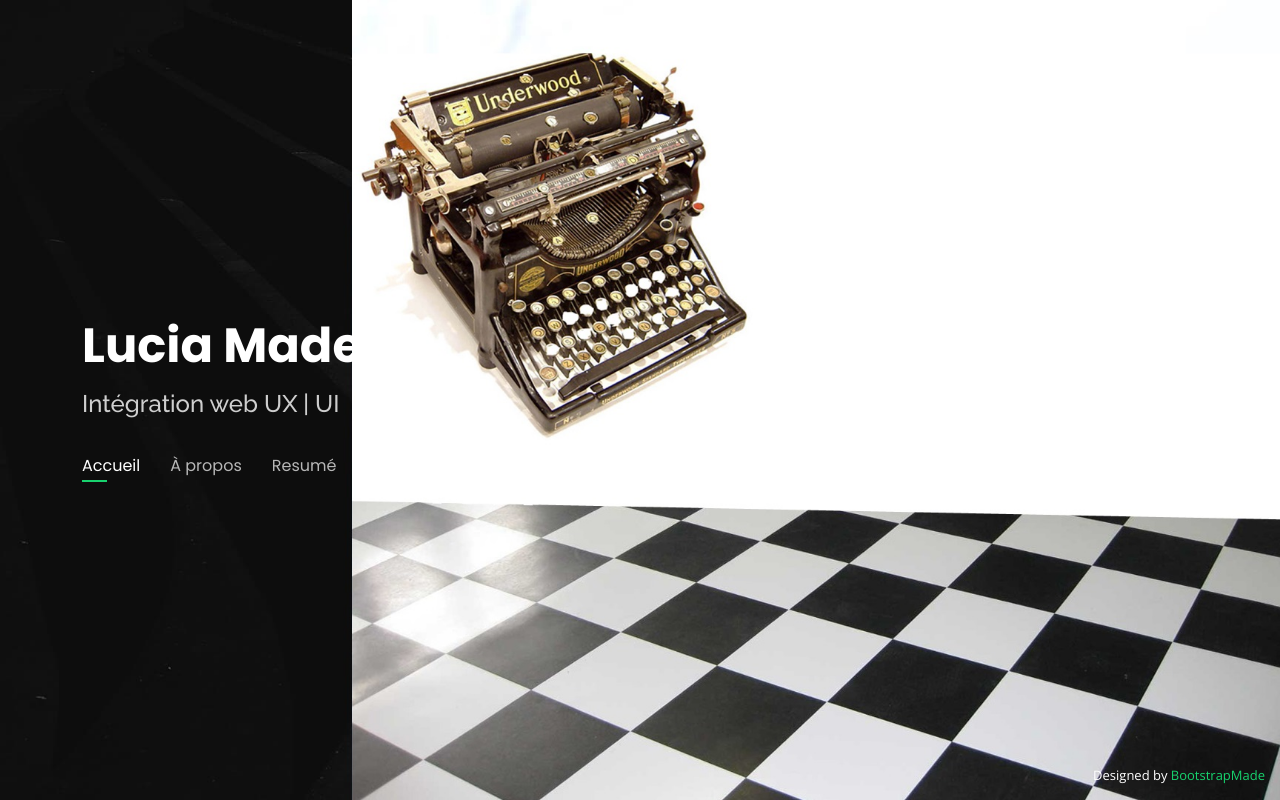
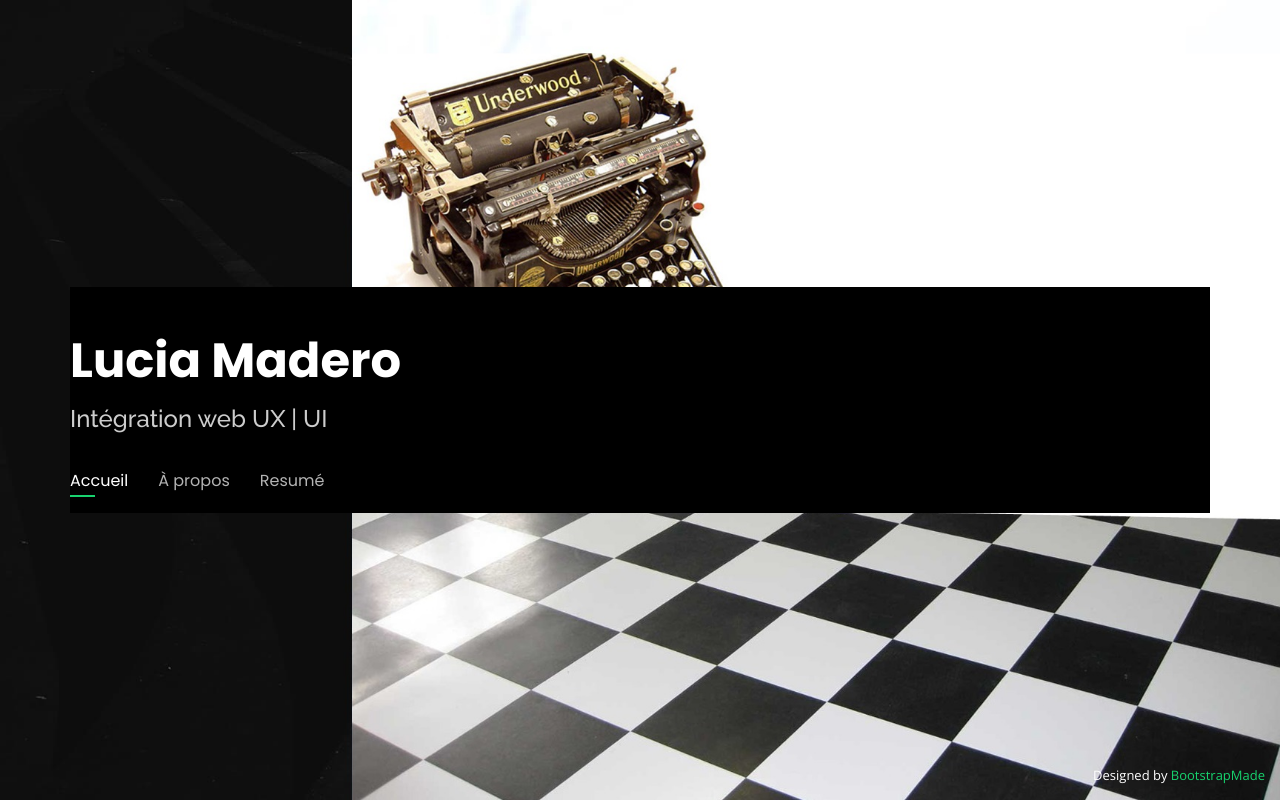
Before and after one commit to luberro/tea4two, a plain HTML site: page index.html in a window 1280 px wide. Drawn offline with nearby package versions, Linux system fonts and the light colour scheme.

Commit message:
Accueil - Ajout classes format responsive

```diff
--- a/index.html
+++ b/index.html
@@ -39,14 +39,14 @@
 
   <!-- ======= Header ======= -->
   <header id="header">
-    <div class="container">
+    <div class="container black-container">
 
       <h1><a href="index.html">Lucia Madero</a></h1>
       <h2>
         Intégration web UX | UI
       </h2>
 
-      <nav id="navbar" class="navbar">
+      <nav id="navbar" class="navbar black-btn">
         <ul>
           <li><a class="nav-link active" href="#header">Accueil</a></li>
           <li><a class="nav-link" href="#about">À propos</a></li>
```
